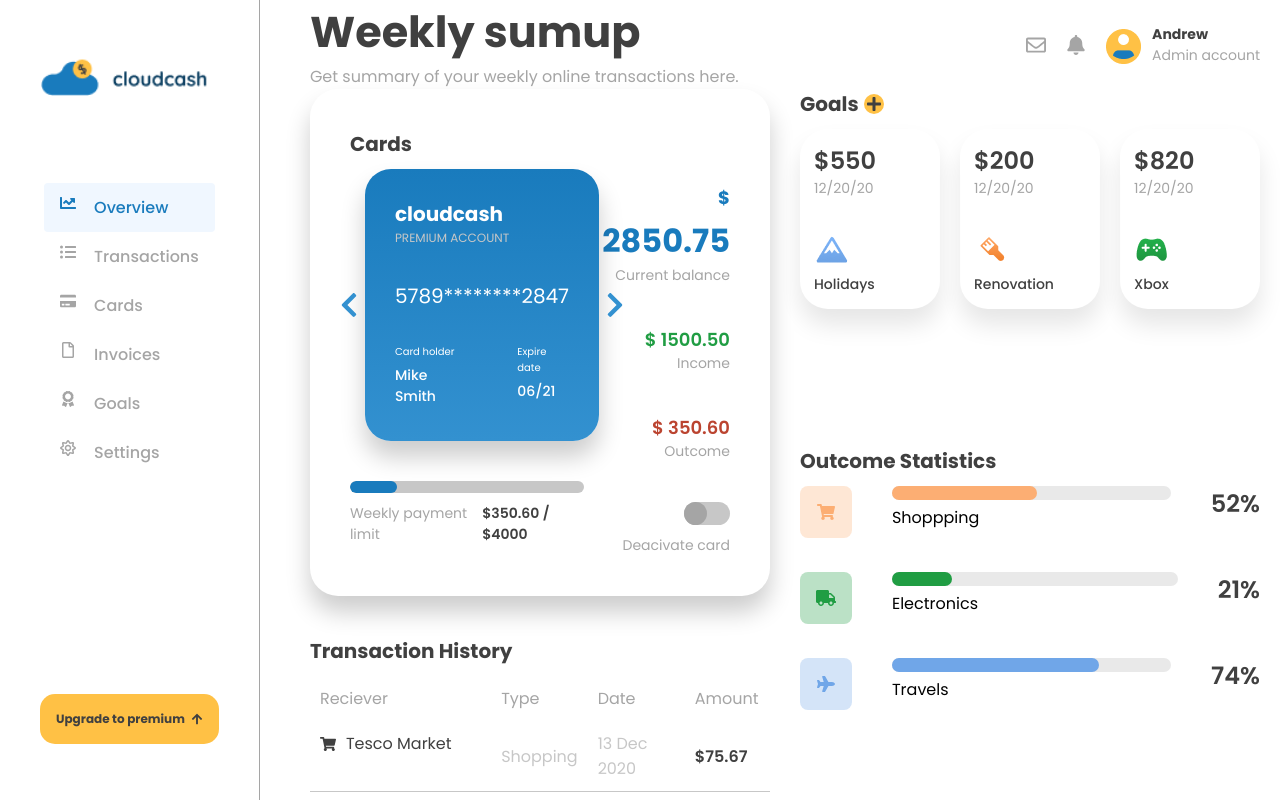
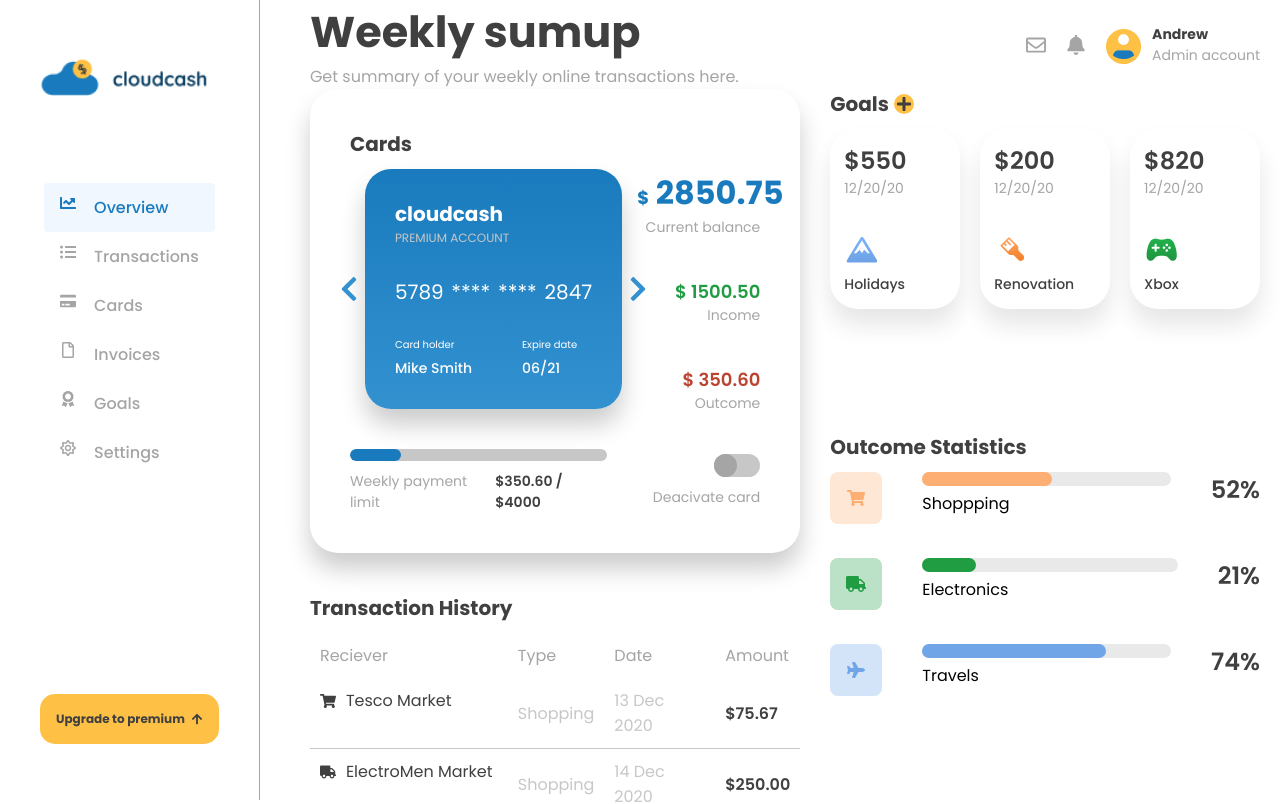
Before and after one commit to Scholak/financial-dashboard, a React (Vite) app: page / in a window 1280 px wide. Shown: the top 804 px of the page. Built offline with nearby package versions, Linux system fonts and the light colour scheme.

Commit message:
card width changed

```diff
--- a/src/styles/_main.scss
+++ b/src/styles/_main.scss
@@ -195,10 +195,10 @@ main {
 
   .content {
     display: flex;
-    justify-content: space-between;
+    gap: 30px;
 
     .left {
-      width: 100%;
+      width: 70%;
 
       .card {
         position: relative;
@@ -308,11 +308,12 @@ main {
     }
 
     .right {
-      width: 100%;
+      width: 30%;
       display: flex;
       flex-direction: column;
       align-items: space-between;
       text-align: right;
+      white-space: nowrap;
 
       .text {
         font-size: 14px;
--- a/src/styles/_responsive.scss
+++ b/src/styles/_responsive.scss
@@ -63,9 +63,13 @@
     flex-direction: column;
     gap: 30px;
 
-    .left .card {
-      gap: 10px;
-      transform: translateX(0) !important;
+    .left {
+      width: 100% !important;
+
+      .card {
+        gap: 10px;
+        transform: translateX(0) !important;
+      }
     }
 
     .right {
```
